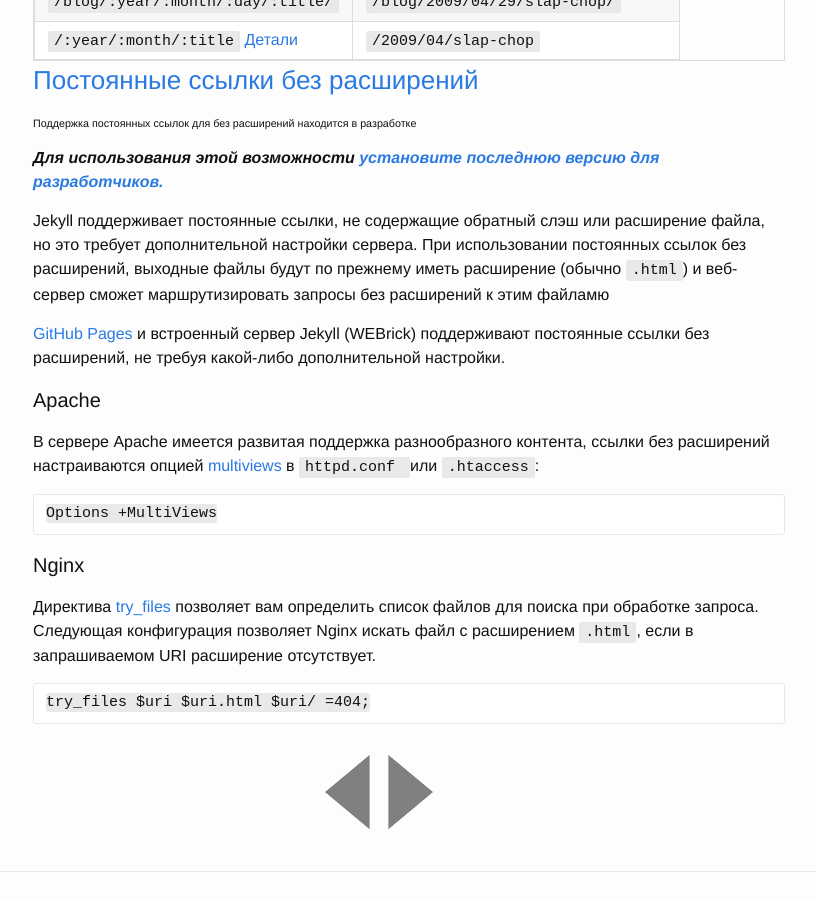
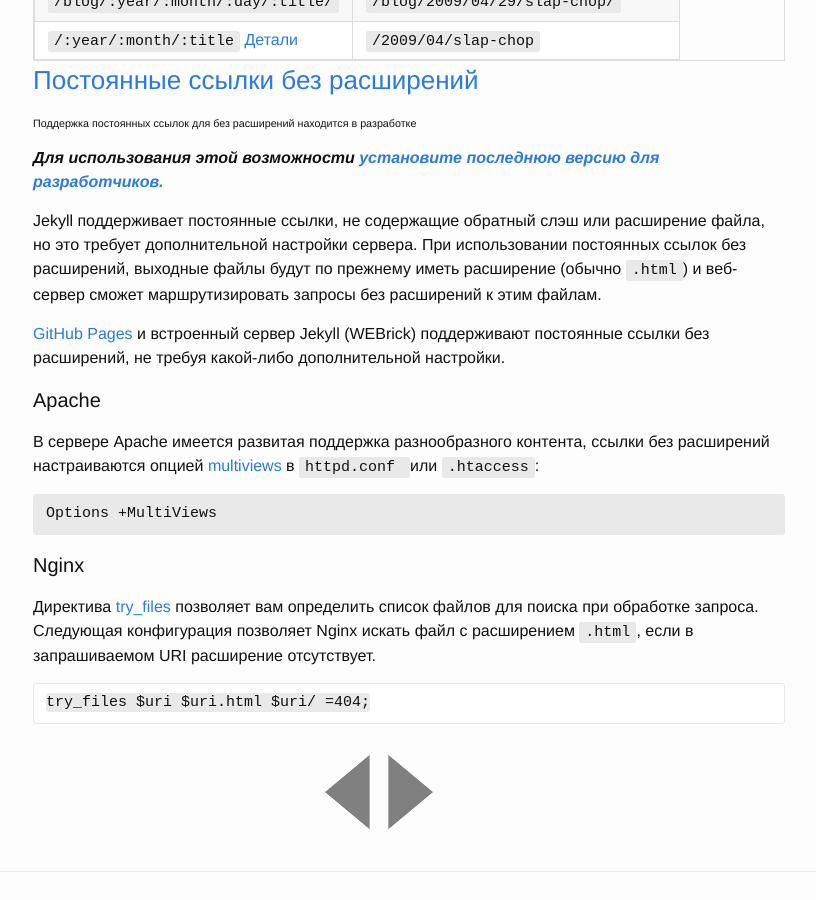
Before and after one commit to prgssr/prgssr.github.io, a Jekyll site: the page built from _documentation/18_permalinks.markdown, in a window 1280 px wide and 900 px high, scrolled down 2008 px. Shown: the whole window, without its empty margins (137-953 px from the left). Built offline with Jekyll 4.4.1, drawn with Linux system fonts in a browser that asks for light colours.

Commit message:
Update 18_permalinks.markdown

````diff
--- a/_documentation/18_permalinks.markdown
+++ b/_documentation/18_permalinks.markdown
@@ -63,7 +63,7 @@ Jekyll позволяет гибко создавать URL на вашем са
 ###### Поддержка постоянных ссылок для без расширений находится в разработке
 ***Для использования этой возможности [установите последнюю версию для разработчиков.](/documentation/03_installation.html#pre-releases)***
 
-Jekyll поддерживает постоянные ссылки, не содержащие обратный слэш или расширение файла, но это требует дополнительной настройки сервера. При использовании постоянных ссылок без расширений, выходные файлы будут по прежнему иметь расширение (обычно `.html`) и веб-сервер сможет маршрутизировать запросы без расширений к этим файламю
+Jekyll поддерживает постоянные ссылки, не содержащие обратный слэш или расширение файла, но это требует дополнительной настройки сервера. При использовании постоянных ссылок без расширений, выходные файлы будут по прежнему иметь расширение (обычно `.html`) и веб-сервер сможет маршрутизировать запросы без расширений к этим файлам.
 
 [GitHub Pages](/documentation/22_github_pages.html) и встроенный сервер Jekyll (WEBrick) поддерживают постоянные ссылки без расширений, не требуя какой-либо дополнительной настройки.
 
@@ -71,7 +71,7 @@ Jekyll поддерживает постоянные ссылки, не соде
 
 В сервере Apache имеется развитая поддержка разнообразного контента, ссылки без расширений настраиваются опцией [multiviews](https://httpd.apache.org/docs/current/content-negotiation.html#multiviews) в `httpd.conf ` или `.htaccess`:
 
-```
+```apacheconf
 Options +MultiViews
 ```
 
````
